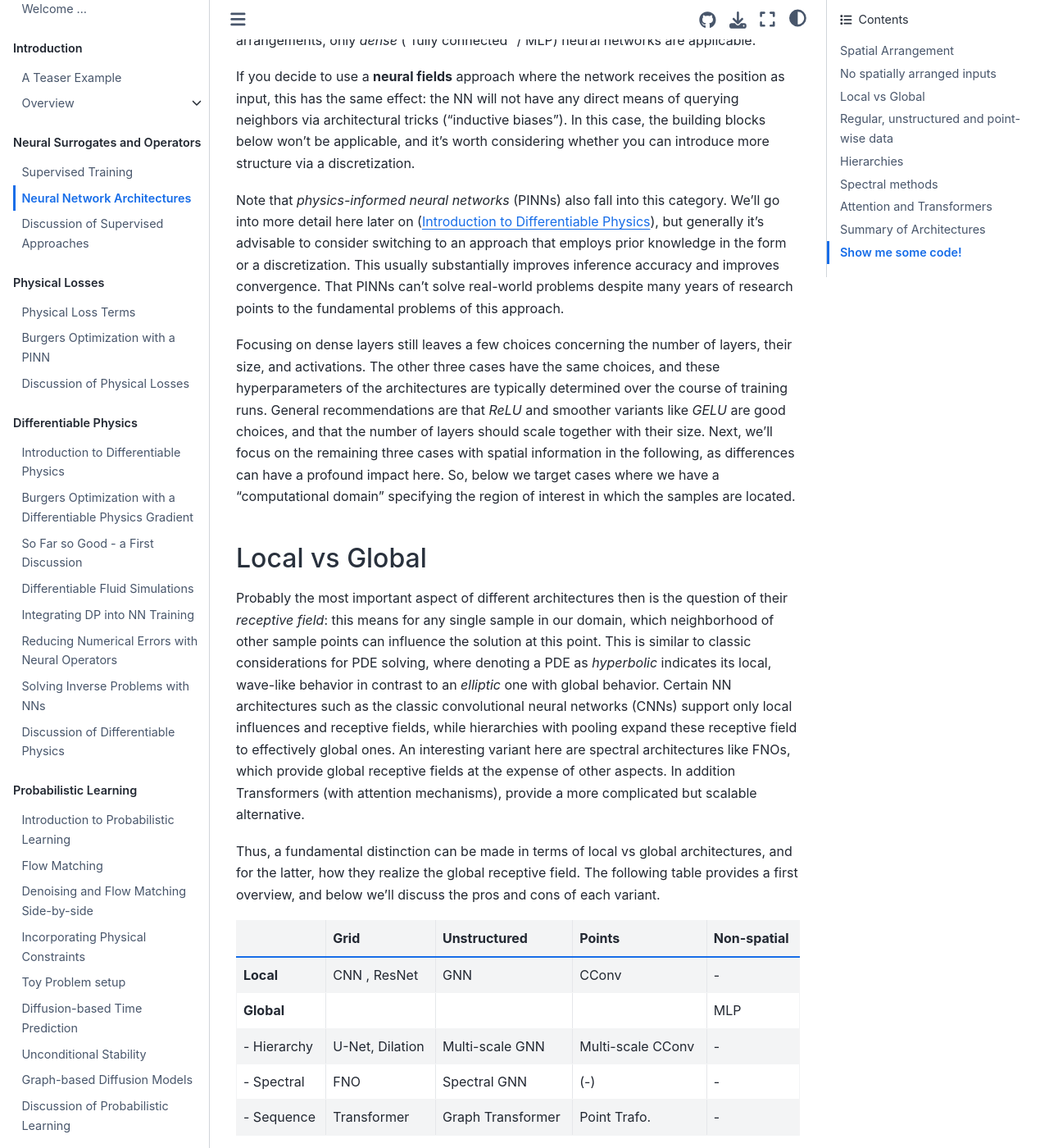
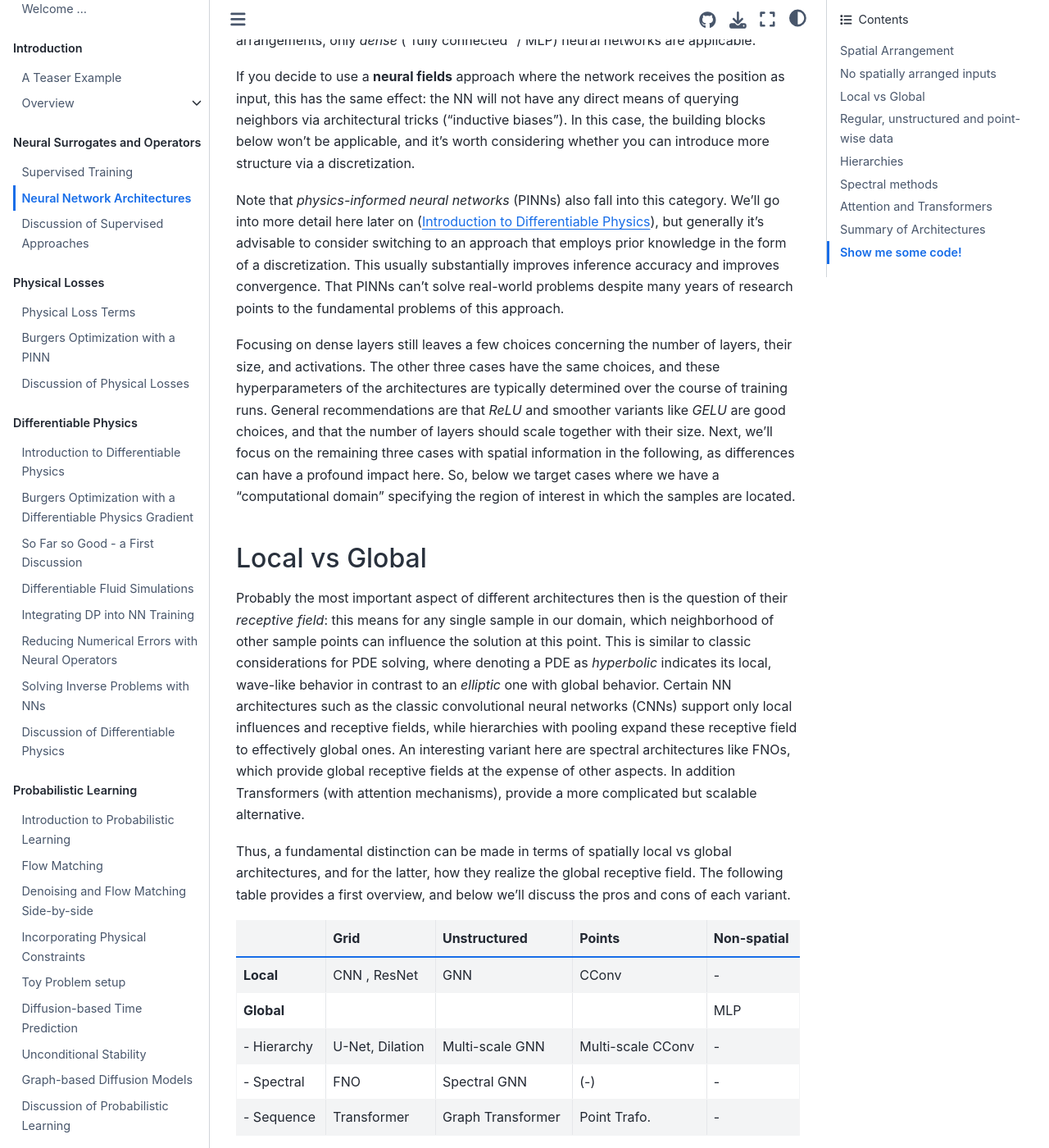
Before and after one commit to tum-pbs/pbdl-book, a Jupyter Book: the page built from supervised-arch.md, in a window 1280 px wide and 1400 px high, scrolled down 1123 px. Shown: the whole window at 82% size. Built offline with Jupyter Book 1.0.4 settings and Sphinx 7.4.7 and the Sphinx Book theme 1.1.4, drawn with Linux system fonts in a browser that asks for light colours; pages that are not in the unit, such as notebooks, are missing from menus; cross-references to code outside the pages are shown as plain code; some of the changed text lies outside the part shown.

Commit message:
fixes Mario (arch) and equation cleanup

```diff
--- a/supervised-arch.md
+++ b/supervised-arch.md
@@ -30,7 +30,7 @@
 
 If you decide to use a **neural fields** approach where the network receives the position as input, this has the same effect: the NN will not have any direct means of querying neighbors via architectural tricks ("inductive biases"). In this case, the building blocks below won't be applicable, and it's worth considering whether you can introduce more structure via a discretization.
 
-Note that _physics-informed neural networks_ (PINNs) also fall into this category. We'll go into more detail here later on ({doc}`diffphys`), but generally it's advisable to consider switching to an approach that employs prior knowledge in the form or a discretization. This usually substantially improves inference accuracy and improves convergence. That PINNs can't solve real-world problems despite many years of research points to the fundamental problems of this approach.
+Note that _physics-informed neural networks_ (PINNs) also fall into this category. We'll go into more detail here later on ({doc}`diffphys`), but generally it's advisable to consider switching to an approach that employs prior knowledge in the form of a discretization. This usually substantially improves inference accuracy and improves convergence. That PINNs can't solve real-world problems despite many years of research points to the fundamental problems of this approach.
 
 Focusing on dense layers still leaves a few choices concerning the number of layers, their size, and activations. The other three cases have the same choices, and these hyperparameters of the architectures are typically determined over the course of training runs. General recommendations are that _ReLU_ and smoother variants like _GELU_ are good choices, and that the number of layers should scale together with their size.
 Next, we'll focus on the remaining three cases with spatial information in the following, as differences can have a profound impact here. So, below we target cases where we have a "computational domain" specifying the region of interest in which the samples are located.
@@ -39,7 +39,7 @@
 
 Probably the most important aspect of different architectures then is the question of their _receptive field_: this means for any single sample in our domain, which neighborhood of other sample points can influence the solution at this point. This is similar to classic considerations for PDE solving, where denoting a PDE as _hyperbolic_ indicates its local, wave-like behavior in contrast to an _elliptic_ one with global behavior. Certain NN architectures such as the classic convolutional neural networks (CNNs) support only local influences and receptive fields, while hierarchies with pooling expand these receptive field to effectively global ones. An interesting variant here are spectral architectures like FNOs, which provide global receptive fields at the expense of other aspects. In addition Transformers (with attention mechanisms), provide a more complicated but scalable alternative.
 
-Thus, a fundamental distinction can be made in terms of local vs global architectures, and for the latter, how they realize the global receptive field. The following table provides a first overview, and below we'll discuss the pros and cons of each variant.
+Thus, a fundamental distinction can be made in terms of spatially local vs global architectures, and for the latter, how they realize the global receptive field. The following table provides a first overview, and below we'll discuss the pros and cons of each variant.
 
 |             | Grid            | Unstructured      | Points            | Non-spatial |
 |-------------|-----------------|-------------------|-------------------|-------------|
@@ -168,7 +168,7 @@
 
 This Transformer architecture was shown to scale extremely well to networks with huge numbers of parameters, one of the key advantages of Transformers. Note that a large part of the weights typically ends up in the matrices of the attention, and not just in the dense layers. At the same time, attention offers a powerful way for working with global dependencies in inputs. This comes at the cost of a more complicated architecture. An inherent problem of the self-attention mechanism above is that it's quadratic in the number of tokens $N$. This naturally puts a limit on the size and resolution of inputs. Under the hood, it's also surprisingly simple: the attention algorithm computes an $N \times N$ matrix, which is not too far from applying a simple dense layer (this would likewise come with an $N \times N$ weight matrix) to resolve global influences.
 
-This bottleneck can be addressed with _linear attention_: it changes the algorithm above to multiply Q and (K^T V) instead, applying a non-linearity (e.g., an exponential) to both parts beforehand. This avoids the  $N \times N$ matrix and scales linearly in $N$. However, this improvement comes at the cost of a more approximate attention vector.
+This bottleneck can be addressed with _linear attention_: it changes the algorithm above to multiply $Q$ and ($K^T V$) instead, applying a non-linearity (e.g., an exponential) to both parts beforehand. This avoids the  $N \times N$ matrix and scales linearly in $N$. However, this improvement comes at the cost of a more approximate attention vector.
 
 An interesting aspect of Transformer architectures is also that they've been applied to structured as well as unstructured inputs. I.e., they've been used for graphs, points as well as grid-based data. In all cases the differences primarily lie in how inputs are mapped to the tokens. The attention is typically still "dense" in the token space. This is a clear limitation: for problems with a known spatial structure, discarding this information will inevitably need to be compensated for, e.g., with a larger weight count or lower inference accuracy. Nonetheless, Transformers are an extremely active field within DL, and clearly a potential contender for future NN algorithms.
 
```
Also changed, not shown: probmodels-graph.md (+0 -16 lines), probmodels-flowmatching.ipynb, 1 other file.
